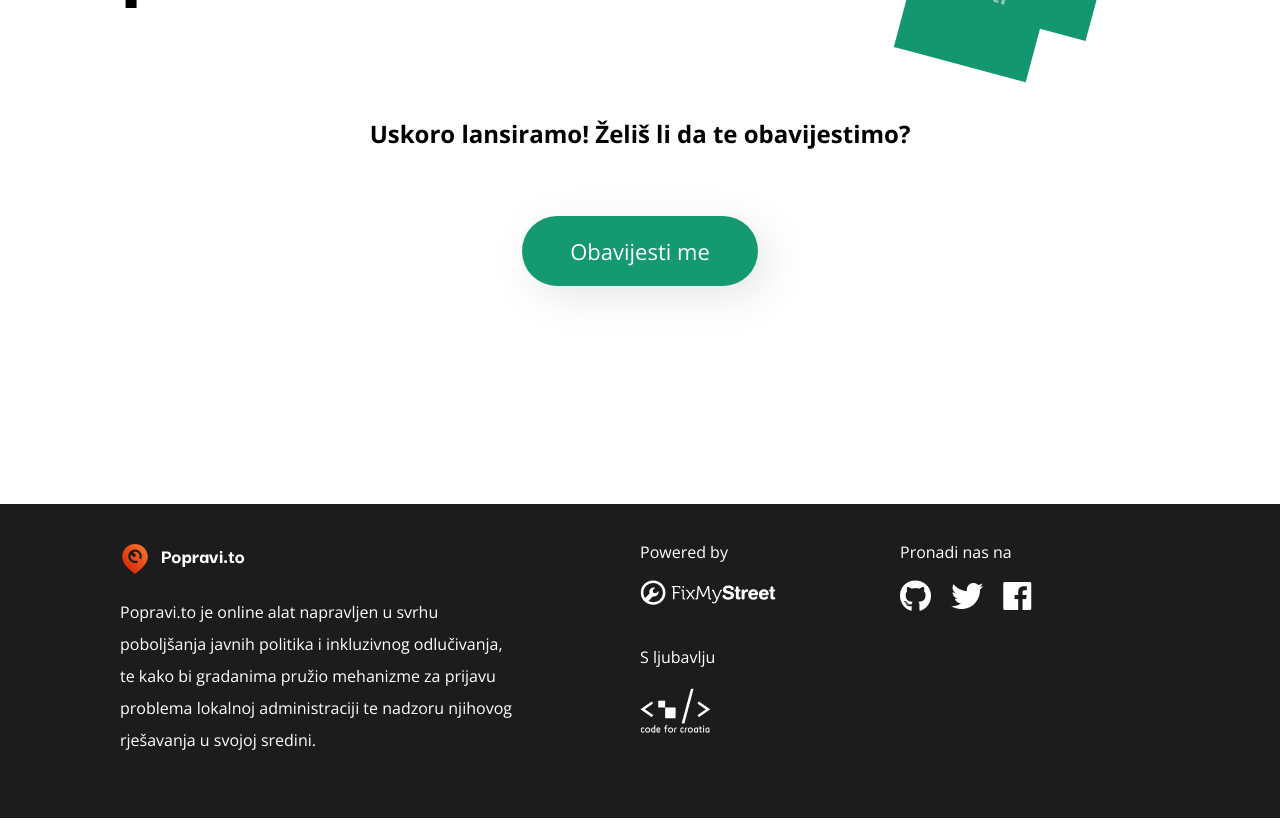
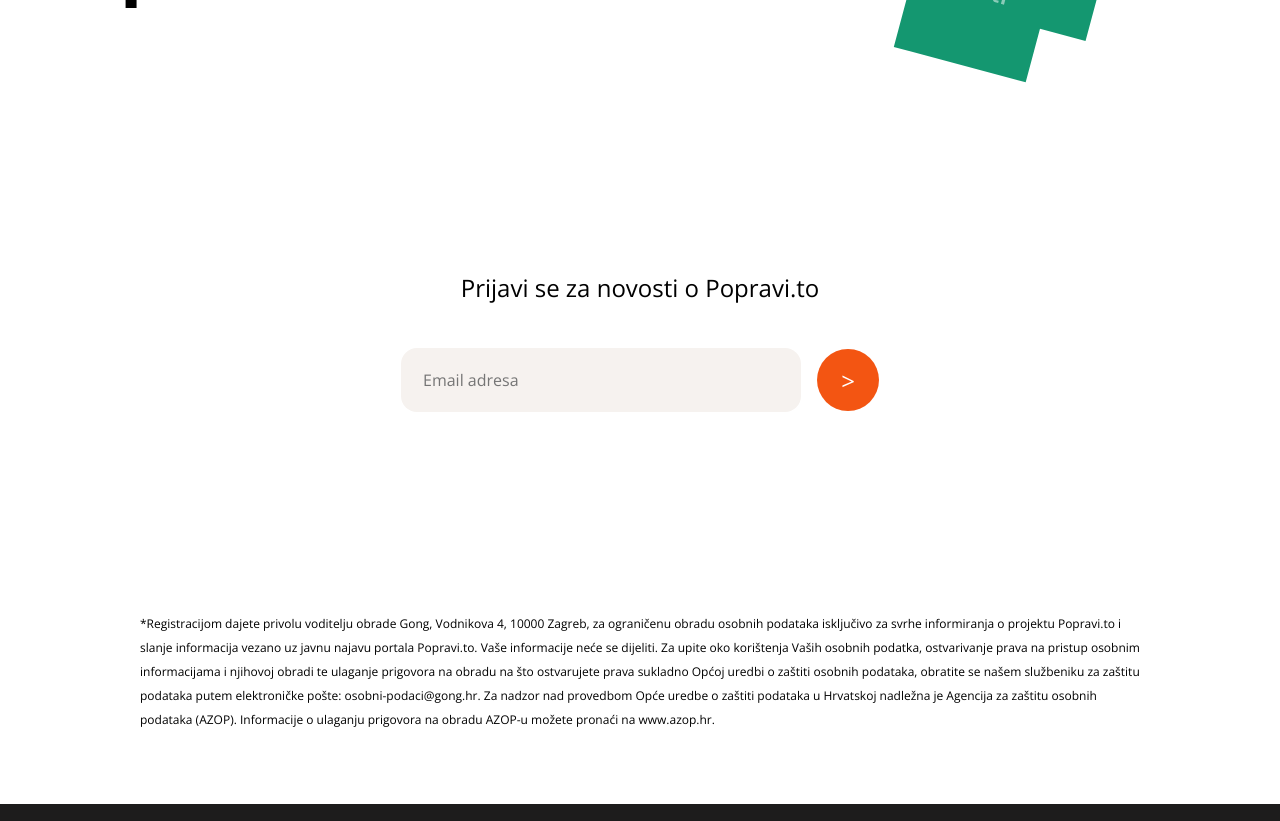
Before and after one commit to barbaraperic/popravi.to-landing_page, a plain HTML site: page index.html in a window 1280 px wide. Shown: the part 458-1279 px from the top of the page. Drawn offline with nearby package versions, Linux system fonts and the light colour scheme; a web font is replaced by a local one.

Commit message:
FEAT: embeded google form

```diff
--- a/index.html
+++ b/index.html
@@ -26,10 +26,22 @@
           <img src="./assets/pot.svg" class="pot-svg">
         </div>
       </div>
-      <div class="main-announcement">
-        <p>Uskoro lansiramo! Želiš li da te obavijestimo?</p>
-        <a class="btn-green">Obavijesti me</a>
+      <!-- <div class="main-announcement"> -->
+      <div class="main-form">
+        <h3>Prijavi se za novosti o Popravi.to</h3>
+
+        <script type="text/javascript">var submitted=false;</script>
+        <iframe name="hidden_iframe" id="hidden_iframe" style="display:none;"
+        onload="if(submitted) {window.location='./thankyou.html';}"></iframe>
+
+        <form action="https://docs.google.com/forms/u/0/d/e/1FAIpQLSfgOkmKvnZHVIvus4nrw2--JOaeOTwgwW1UhAsh-oXYa3gSog/formResponse" method="POST" target="hidden_iframe" onsubmit="submitted=true;">
+          <input type="email" placeholder="Email adresa" class="input" required name="entry.1897860373">
+          <input type="submit" class="btn-red" value="&gt;">
+        </form>
+        <small>*Registracijom dajete privolu voditelju obrade Gong, Vodnikova 4, 10000 Zagreb, za ograničenu obradu osobnih podataka isključivo za svrhe informiranja o projektu Popravi.to i slanje informacija vezano uz javnu najavu portala Popravi.to. Vaše informacije neće se dijeliti. Za upite oko korištenja Vaših osobnih podatka, ostvarivanje prava na pristup osobnim informacijama i njihovoj obradi te ulaganje prigovora na obradu na što ostvarujete prava sukladno Općoj uredbi o zaštiti osobnih podataka, obratite se našem službeniku za zaštitu podataka putem elektroničke pošte: osobni-podaci@gong.hr. Za nadzor nad provedbom Opće uredbe o zaštiti podataka u Hrvatskoj nadležna je Agencija za zaštitu osobnih podataka (AZOP). Informacije o ulaganju prigovora na obradu AZOP-u možete pronaći na www.azop.hr.</small>
       </div>
+        <!-- <a class="btn-green">Obavijesti me</a> -->
+      <!-- </div> -->
     </main>
   </div>
   <footer>
--- a/style.css
+++ b/style.css
@@ -139,6 +139,11 @@ h1 {
   z-index: 99999999;
 }
 
+h3 {
+  font-size: 24px;
+  font-weight: normal;
+}
+
 .container {
   margin: 40px 120px;
 }
@@ -148,7 +153,32 @@ header {
 }
 
 main {
-  height: 700px;
+  height: 1000px;
+}
+
+.main-banner {
+  display: flex;
+  margin-bottom: 300px;
+}
+
+.main-form {
+  display: flex;
+  flex-direction: column;
+  height: 500px;
+  align-items: center;
+  justify-content: center;
+}
+
+.main-form h3 {
+  margin-bottom: 48px;
+}
+
+.main-form small {
+  line-height: 2;
+  font-size: 12px;
+  width: 1000px;
+  margin-top: 200px;
+  margin-bottom: 100px;
 }
 
 footer {
@@ -161,17 +191,13 @@ footer {
   padding: 40px 120px 0 120px;
 }
 
-.main-banner {
-  display: flex;
-}
-
-.main-announcement {
+/* .main-announcement {
   height: 400px;
   display: flex;
   flex-direction: column;
   align-items: center;
   justify-content: center;
-}
+} */
 
 .main-announcement p {
   font-size: 24px;
@@ -281,21 +307,46 @@ footer {
   color: gray;
 }
 
-.btn-green {
-  padding: 24px 48px;
-  font-size: 22px;
-  cursor: pointer;
-  border-radius: 40px;
-  background-color: hsla(162, 77%, 34%, 1);
-  color: white;
-  box-shadow: 10px 10px 40px rgb(0 0 0 / 10%);
-  transition: all 0.6s;
+form {
+  display: flex;
+  align-items: center
 }
 
-.btn-green:hover {
-  background-color: rgb(11, 97, 71);
+.input {
+  height: 64px;
+  width: 400px;
+  background-color: hsla(26, 28%, 95%, 1);
+  border-radius: 16px;
+  border-color: transparent;
+  padding-left: 20px;
+  font-size: 16px;
+  outline-offset: 4px;
 }
 
+.btn-red {
+  border-radius: 50%;
+  height: 62px;
+  width: 62px;
+  font-size: 24px;
+  border: none;
+  background-color: hsla(18, 90%, 51%, 1);
+  color: white;
+  margin-left: 16px;
+  cursor: pointer;
+  transition: all 0.6s;
+  outline-offset: 4px;
+}
+
+.btn-red:hover {
+  background-color: rgb(199, 69, 14);
+
+}
+
+.thank-you h3{
+  text-align: center;
+  font-size: 40px;
+  font-weight: normal;
+}
 
 @media (max-width: 550px) {
   .container {
```
Also changed, not shown: thankyou.html (added, +20 -0 lines).
